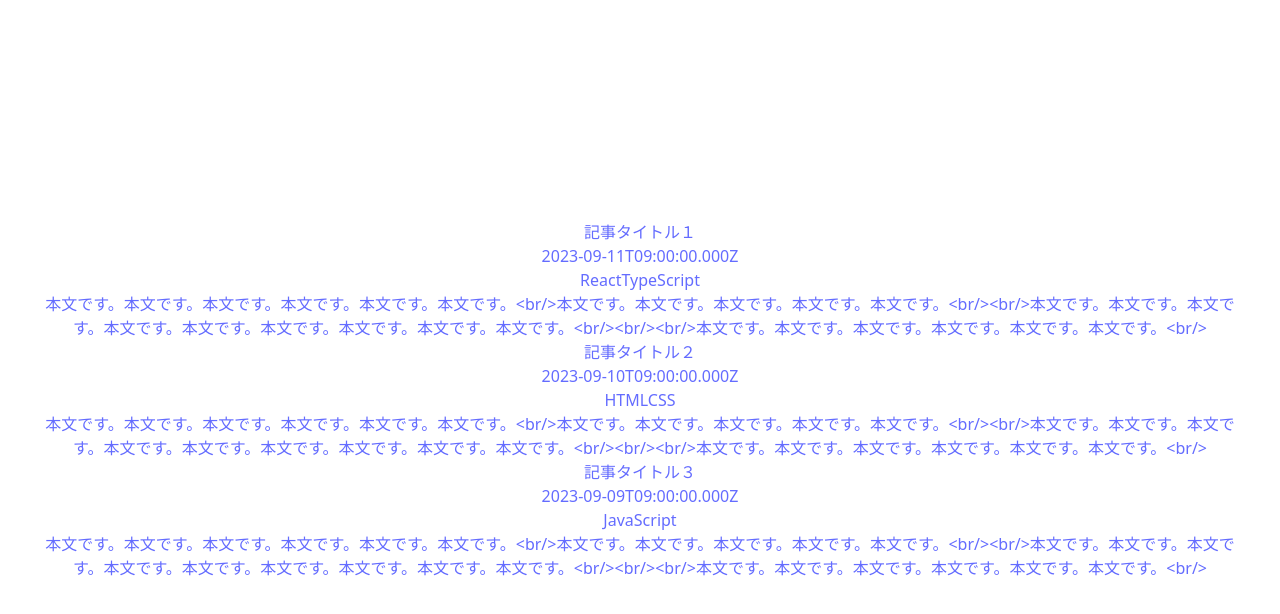
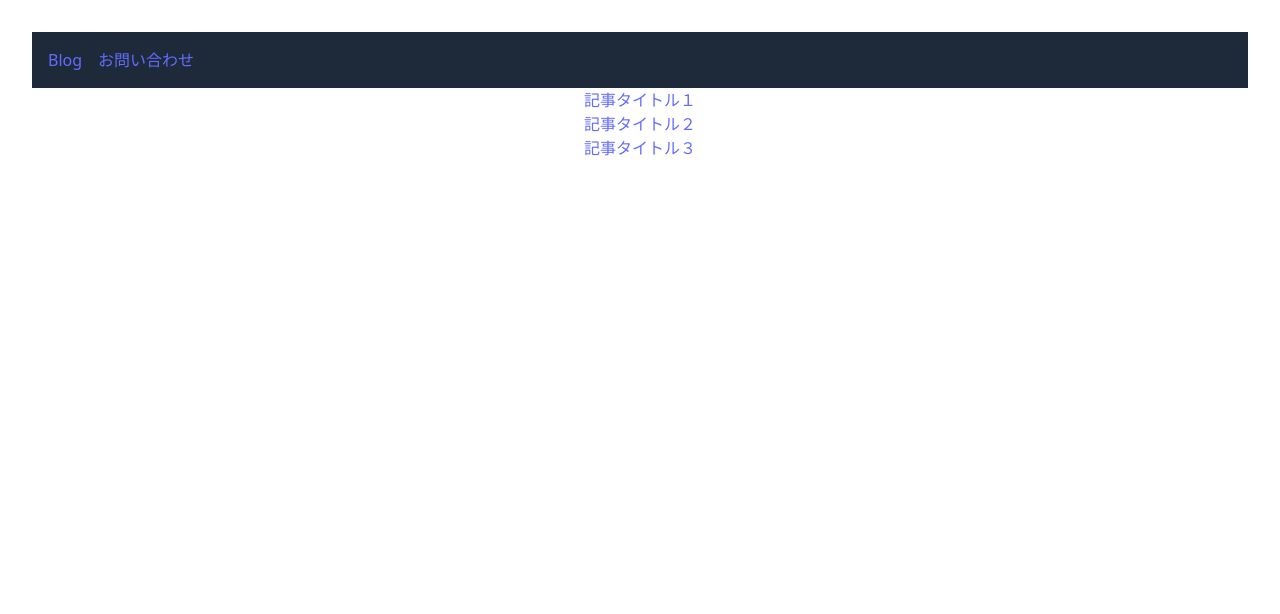
Before and after one commit to takehiro1111/shiftb, a React (Vite) app in the folder react-play/: page / in a window 1280 px wide. Shown: the top 614 px of the page. Built offline with nearby package versions, Linux system fonts and the light colour scheme.

Commit message:
feat:【課題2】記事詳細ページの作成

```diff
--- a/react-play/package.json
+++ b/react-play/package.json
@@ -13,7 +13,8 @@
     "@tailwindcss/vite": "^4.1.18",
     "classnames": "^2.5.1",
     "react": "^19.2.0",
-    "react-dom": "^19.2.0"
+    "react-dom": "^19.2.0",
+    "react-router-dom": "^7.11.0"
   },
   "devDependencies": {
     "@eslint/js": "^9.39.1",
--- a/react-play/src/App.tsx
+++ b/react-play/src/App.tsx
@@ -1,27 +1,21 @@
 // import { useState } from 'react'
 // import reactLogo from './assets/react.svg'
-import { posts } from "./data/posts";
+import { Articles, ArticleDetails } from "./Components/Articles";
+import { Routes, Route } from "react-router-dom";
 import "./App.css";
+import { Header } from "./Components/Header";
+
+
 
 function App() {
   return (
     <>
+    <Header />
       <div>
-        <title>記事一覧ページ</title>
-        <ul>
-          {posts.map((element) => {
-            return (
-              <li key={element.id}>
-                <a href={element.thumbnailUrl}>
-                  <h2>{element.title}</h2>
-                  <p>{element.createdAt}</p>
-                  <p>{element.categories}</p>
-                  <p>{element.content}</p>
-                </a>
-              </li>
-            );
-          })}
-        </ul>
+        <Routes>
+          <Route path="/" element={<Articles />} />
+          <Route path="/posts/:id" element={<ArticleDetails />} />
+        </Routes>
       </div>
     </>
   );
--- /dev/null
+++ b/react-play/src/Components/ArticleDetails.tsx
@@ -0,0 +1,20 @@
+import { posts } from "../data/posts";
+import { useParams } from "react-router-dom";
+
+export function ArticleDetails() {
+  const { id } = useParams();
+  if (!id) return;
+  const data = posts.find((e) => e.id === Number(id));
+  if (!data) return;
+
+  return (
+    <>
+      <div>
+        <img src={data.thumbnailUrl} alt="サンプル画像" />
+        <h2>APIで取得した記事タイトル:{id}</h2>
+        <a href={data.thumbnailUrl}>{data.title}</a>
+        <p>{data.content}</p>
+      </div>
+    </>
+  );
+}
--- /dev/null
+++ b/react-play/src/Components/Articles.tsx
@@ -0,0 +1,21 @@
+import { posts } from "../data/posts";
+import { Link } from "react-router-dom";
+
+export function Articles() {
+  return (
+    <>
+      <div>
+        <title>記事一覧ページ</title>
+        <ul>
+          {posts.map((element) => {
+            return (
+              <li key={element.id}>
+                  <Link to={`/posts/${element.id}`}>{element.title}</Link>
+              </li>
+            );
+          })}
+        </ul>
+      </div>
+    </>
+  );
+}
--- /dev/null
+++ b/react-play/src/Components/Header.tsx
@@ -0,0 +1,14 @@
+import { Link } from "react-router-dom";
+
+export function Header(){
+  return (
+    <header className="flex gap-4 p-4 bg-gray-800">
+      <Link to="/" className="text-white hover:text-gray-300">
+        Blog
+      </Link>
+      <Link to="/contact" className="text-white hover:text-gray-300">
+        お問い合わせ
+      </Link>
+    </header>
+  );
+};
--- a/react-play/src/index.css
+++ b/react-play/src/index.css
@@ -26,8 +26,6 @@ a:hover {
 
 body {
   margin: 0;
-  display: flex;
-  place-items: center;
   min-width: 320px;
   min-height: 100vh;
 }
--- a/react-play/src/main.tsx
+++ b/react-play/src/main.tsx
@@ -1,5 +1,5 @@
-import { StrictMode } from 'react'
-import { createRoot } from 'react-dom/client'
+import { StrictMode } from "react";
+import { createRoot } from "react-dom/client";
 // import ForList from './Components/ForList.tsx'
 // import ForNest from './Components/ForNest.tsx'
 // import StateForm from './Components/StateForm.tsx'
@@ -17,8 +17,9 @@ import { createRoot } from 'react-dom/client'
 // import HookTimer from './Components/HookTimer.tsx'
 // import HookEffect from './Components/HookEffect.tsx'
 // import DisplayPostalCode from './Components/DisplayPostalCode.tsx'
-import './index.css'
-import App from './App.tsx'
+import "./index.css";
+import App from "./App.tsx";
+import { BrowserRouter } from "react-router-dom";
 
 // const webSite = [
 //   {id: 1, url: "https://www.nextbeat.co.jp/en", title: "ネクストビート"},
@@ -30,11 +31,11 @@ import App from './App.tsx'
 //   {id: 2, title: "title-2"},
 // ]
 
-
-createRoot(document.getElementById('root')!).render(
+createRoot(document.getElementById("root")!).render(
   <StrictMode>
-    <App />
-    {/* <ForList src={webSite}/>
+    <BrowserRouter>
+      <App />
+      {/* <ForList src={webSite}/>
     <ForNest src={src}/>
     <StateForm/>
     <StateFormUC/>
@@ -50,9 +51,10 @@ createRoot(document.getElementById('root')!).render(
     <StateEffect init={0}/>
     <HookTimer init={0}/>
     <HookEffect init={10000}/> */}
-    {/* <DisplayPostalCode/> */}
-  </StrictMode>,
-)
+      {/* <DisplayPostalCode/> */}
+    </BrowserRouter>
+  </StrictMode>
+);
 
 // setInterval(() => {
 //   root.render(
```
Also changed, not shown: 1 other file (tests, documents, lock files or other folders).
